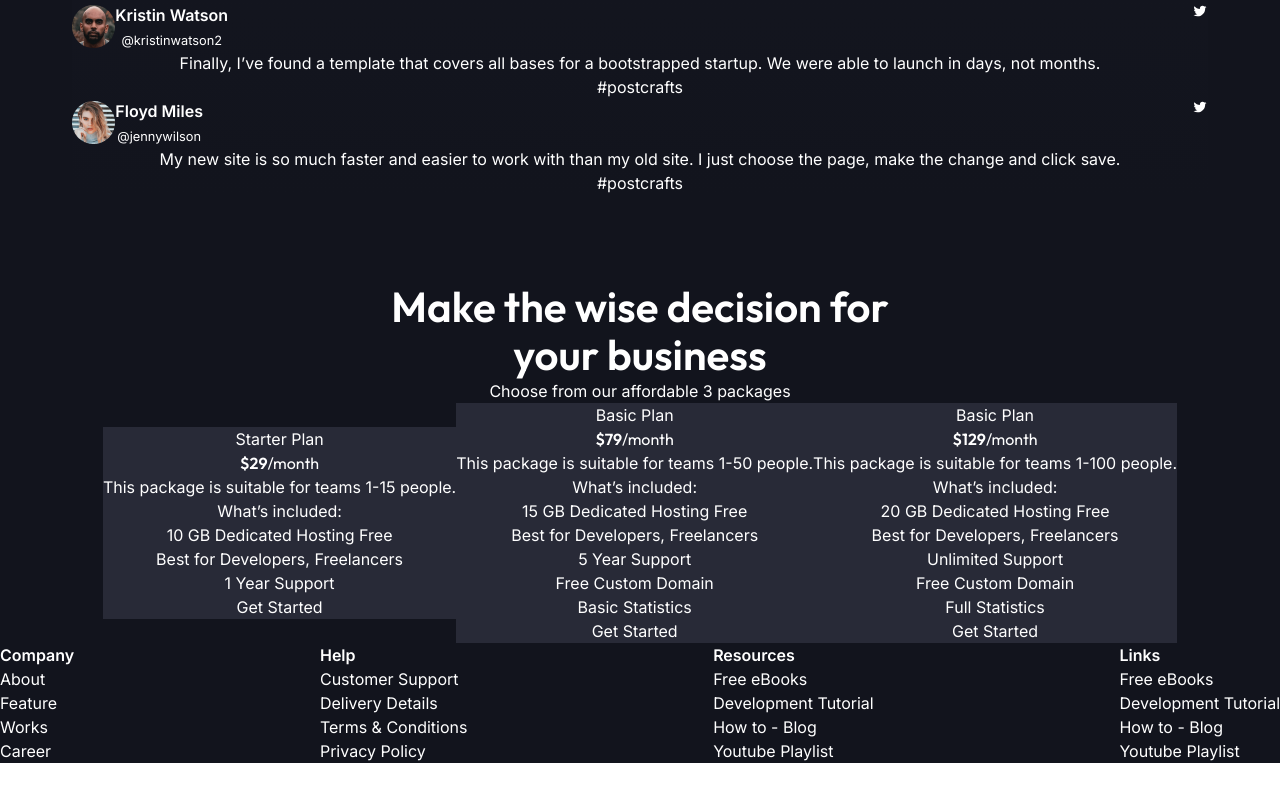
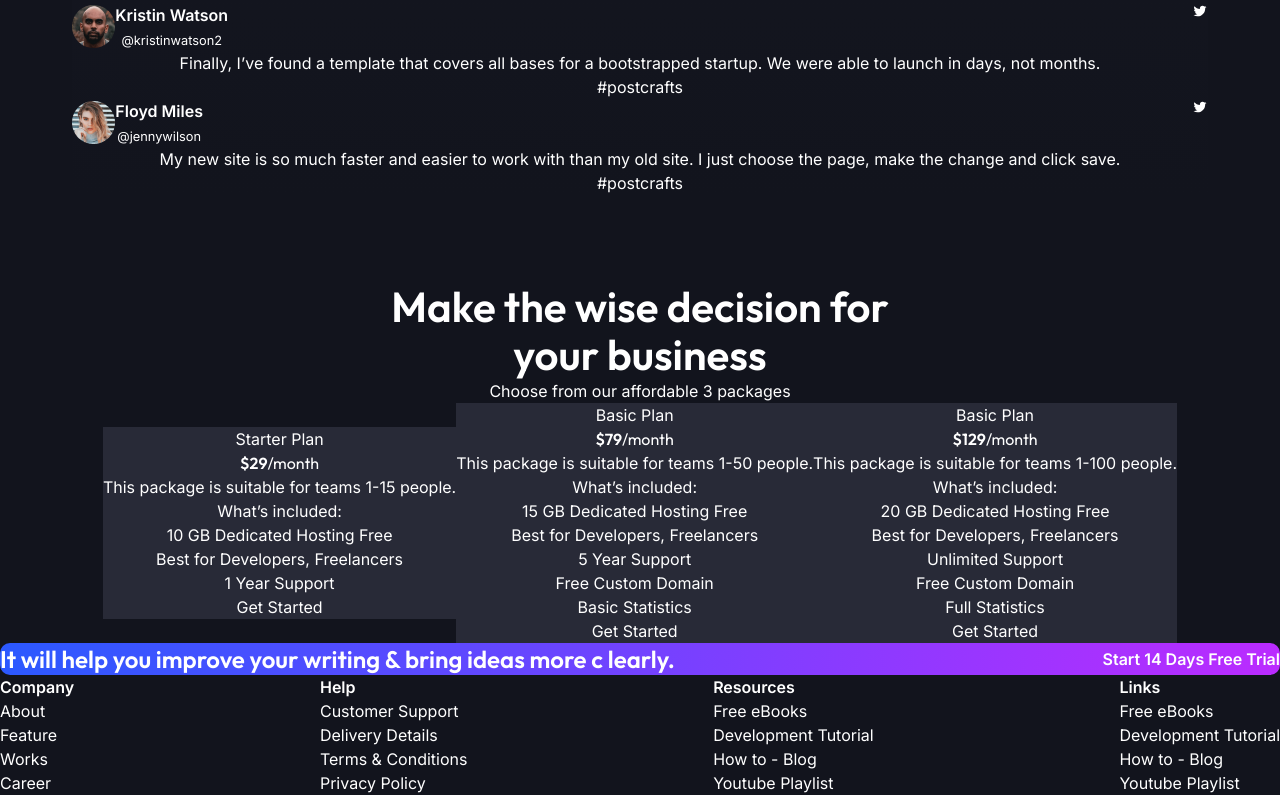
Before and after one commit to asifikbal01890/facebook-ads-server, a Next.js app: page / in a window 1280 px wide. Shown: the part 4573-5368 px from the top of the page. Before the commit the page ends 5336 px from the top, so only its background shows below. Built offline with nearby package versions, Linux system fonts and the light colour scheme.

Commit message:
complate this project

```diff
--- a/src/Components/Footer/Footer.tsx
+++ b/src/Components/Footer/Footer.tsx
@@ -1,9 +1,18 @@
+import { Outfit } from 'next/font/google';
 import Link from 'next/link';
 import React from 'react';
 
+
+const outfit = Outfit({ subsets: ['latin'] })
+
 const Footer = () => {
     return (
-        <div className='pt-[93px] pb-[85px] lg:w-[1258px] mx-5 lg:mx-auto'>
+        <footer className='lg:mt-[90px]'>
+            <section className='lg:flex items-center justify-between lg:w-[1295px] mx-5 lg:mx-auto gradient-bg pl-[48px] pr-[42px] pt-[29px] pb-[34px] rounded-[10px]'>
+                <h1 className={`${outfit.className} font-semibold text-2xl lg:text-[32px] lg:leading-[42px] lg:w-[530px]`}>It will help you improve your writing & bring ideas more c learly.</h1>
+                <button className='font-semibold text-[#12141D] hover:text-white py-[18px] rounded-[5px] bg-white hover:bg-[#282A37] active:bg-[#12141D] mt-5 lg:mt-0 w-full lg:w-[220px]'>Start 14 Days Free Trial</button>
+            </section>
+            <div className=' pt-12 lg:pt-[93px] pb-[85px] lg:w-[1258px] lg:mx-auto mx-5'>
                 <div className='lg:flex items-center justify-between'>
                     <section>
                         <h3 className='font-semibold leading-[28px]'>Company</h3>
@@ -43,6 +52,7 @@ const Footer = () => {
                     </section>
                 </div>
             </div>
+        </footer>
     );
 };
 
--- a/src/Components/demos/Plans/Plans.tsx
+++ b/src/Components/demos/Plans/Plans.tsx
@@ -39,7 +39,7 @@ const Plans = () => {
 
 
     return (
-        <div className='mt-[88px] text-center'>
+        <div className='mt-[88px] text-center mb-[48px]'>
             <h1 className={`${outfit.className} font-semibold text-2xl lg:text-[42px] lg:leading-[48px]`}>Make the wise decision for <br /> your business</h1>
             <p className='text-lg text-[#FAFAFA]/[0.7] mt-5'>Choose from our affordable 3 packages</p>
             <div className='lg:flex items-center gap-6 mt-[67px] text-start'>
--- a/src/Components/demos/Results/Results.tsx
+++ b/src/Components/demos/Results/Results.tsx
@@ -9,7 +9,7 @@ const outfit = Outfit({ subsets: ['latin'] })
 
 const Results = () => {
     return (
-        <div className=' mt-12 lg:mt-[171.49px] lg:w-[1192px] mx-5 xl:mx-auto text-center lg:text-start'>
+        <div className=' mt-12 lg:mt-[171.49px] lg:w-[1192px] xl:mx-auto text-center lg:text-start'>
             <div className='lg:flex items-center justify-between lg:w-[1121px]'>
                 <div className=' relative w-full'>
                     <Image src={imgOne} alt='' />
--- a/src/app/globals.css
+++ b/src/app/globals.css
@@ -21,6 +21,10 @@ body {
   font-family: 'Outfit';
   color: #FFFFFF;
   background: rgba(18, 20, 29, 1)
+}
+
+.gradient-bg {
+  background: linear-gradient(94.25deg, #2B59FF 0%, #BB2BFF 100%);
 }
 
 .gradient-hover:hover {
```
Lines whose indentation alone changed are shown as unchanged.
